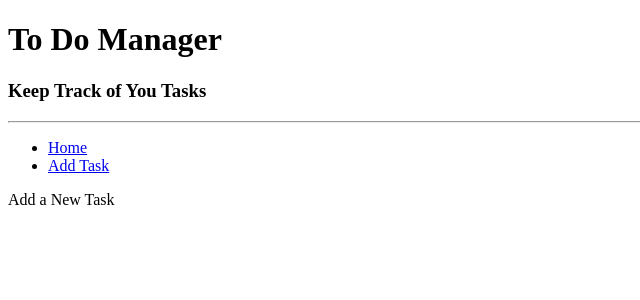
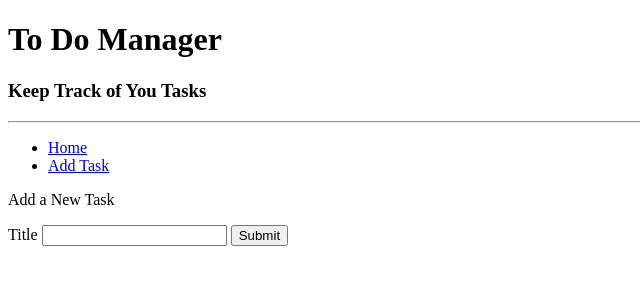
Before and after one commit to Rohit-more-2003/To-Do-Flask-App, a Flask app: page /add in a window 1280 px wide. Shown: the top 300 px of the page, without its empty margins (0-640 px from the left). Run offline with Flask 3, Linux system fonts and the light colour scheme.

Commit message:
Created basic form structure, updated application structure

```diff
--- a/app.py
+++ b/app.py
@@ -1,18 +1,13 @@
-from flask import Flask, render_template
-import os
+from flask import Flask
+
 
 
 app = Flask(__name__)
+app.config['SECRET_KEY'] = 'secret-key' # necessary to use csrf_token of the form
 
 
-@app.route('/')
-def index():
-    return render_template('index.html', current_title="Custom Title")
+from routes import *
 
-
-@app.route('/add')
-def add_task():
-    return render_template('add.html')
 
 if __name__ == "__main__":
     app.run(debug=True)
--- /dev/null
+++ b/forms.py
@@ -0,0 +1,10 @@
+# flask_wtf is a flask module for wt forms
+from flask_wtf import FlaskForm
+from wtforms import StringField, SubmitField
+from wtforms.validators import DataRequired # module to state if value can't be null
+
+
+# when using wtforms, classes are used for variables
+class AddTaskForm(FlaskForm):
+    title = StringField('Title', validators=[DataRequired()])
+    submit = SubmitField('Submit')
--- /dev/null
+++ b/routes.py
@@ -0,0 +1,14 @@
+from flask import render_template
+
+from app import app
+import forms
+
+@app.route('/index')
+def index():
+    return render_template('index.html', current_title="Custom Title")
+
+
+@app.route('/add')
+def add_task():
+    form = forms.AddTaskForm()
+    return render_template('add.html', form=form)
--- a/templates/add.html
+++ b/templates/add.html
@@ -2,4 +2,11 @@
 
 {% block main %}
 <p>Add a New Task</p>
+    <form action="/add" method="">
+        <!-- Using csrf_token() is necessary for wtforms and requires a secret key to work -->
+        {{ form.csrf_token() }}
+        {{ form.title.label }}
+        {{ form.title }}
+        {{ form.submit }}
+    </form>
 {% endblock main %}
```
Also changed, not shown: 1 other file.
